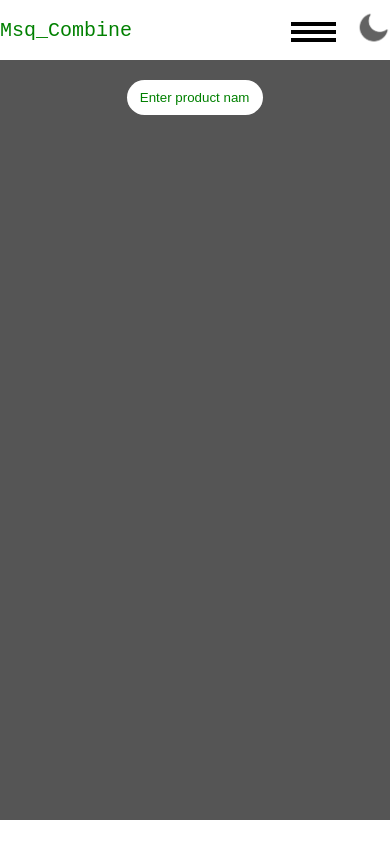
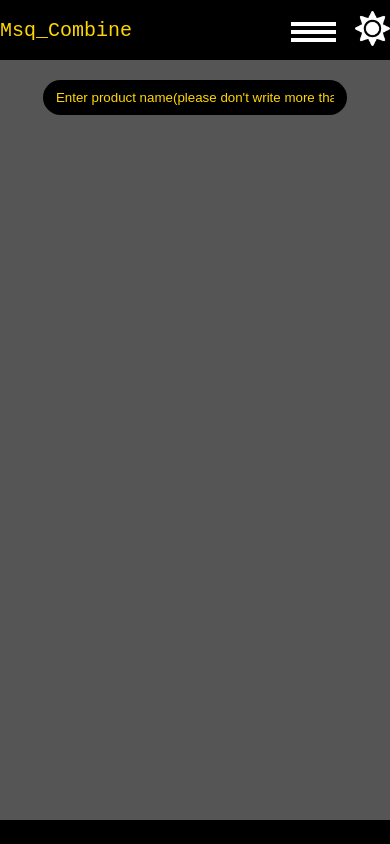
Before and after one commit to LinKo17/Praticing-Html-Css-Js-project-Msq-, a plain HTML site: page index.html in a window 390 px wide. Both pictures are taken after a click on the picture 372 px from the left and 27 px from the top of the page. Drawn offline with Linux system fonts and the light colour scheme.

Commit message:
theme channing system is done in this section

```diff
--- a/index.html
+++ b/index.html
@@ -42,7 +42,7 @@
 
                 <!-- change theme  -->
                 <div class="change_theme">
-                    <img src="moon.png" class="theme">
+                    <img src="moon.png" class="theme_Changer">
                 </div>
 
             </div>
@@ -53,7 +53,7 @@
     <!-- shopping list section -->
     <div class="shopping_List">
         <div class="shopping_List_Inner">
-                <input type="text" class="srh" placeholder="Enter product name">
+                <input type="text" class="srh" placeholder="Enter product name(please don't write more than 25)">
             <div class="output_show_box"></div>
         </div>
 
--- a/main.js
+++ b/main.js
@@ -89,3 +89,31 @@ function showOverlay(){
 ResMain.appendChild(innerResMain);
 
 //theme change
+let themeChanger = document.getElementsByClassName("theme_Changer")[0];
+let bodyTag = document.getElementsByTagName("body")[0];
+
+if(localStorage.getItem("themer")==="dark"){
+
+    bodyTag.classList.add("theme");
+    themeChanger.src="sun.png";
+
+}else if(localStorage.getItem("themer")==="light"){
+
+    bodyTag.classList.remove("theme");
+    themeChanger.src ="moon.png";
+}
+
+themeChanger.addEventListener("click",()=>{
+
+    if(bodyTag.classList.contains("theme")){
+        bodyTag.classList.remove("theme");
+        themeChanger.src ="moon.png";
+        localStorage.setItem("themer","light");
+    }else{
+        bodyTag.classList.add("theme");
+        themeChanger.src="sun.png";
+        localStorage.setItem("themer","dark");
+
+
+    }
+})
--- a/project_1/pr1(shoppingList).css
+++ b/project_1/pr1(shoppingList).css
@@ -59,3 +59,24 @@ margin:0 auto;
 .spanDivFromInnerParentDiv{
     font-family: sans-serif;
 }
+@media (max-width:1000px){
+    .shopping_List_Inner{
+        width:50%;
+    }
+}
+@media(max-width:700px){
+    /* body{
+        background-color: red;
+    } */
+    .shopping_List_Inner{
+        width:68%;
+    }
+}
+@media (max-width:500px){
+    /* body{
+        background-color: green;
+    } */
+    .shopping_List_Inner{
+        width:78%;
+    }
+}
--- a/style.css
+++ b/style.css
@@ -63,7 +63,7 @@ body{
 .hamburger_Box{
     cursor: pointer;
 }
-.theme{
+.theme_Changer{
     width:35px;
     height: 35x;
     cursor: pointer;
```
